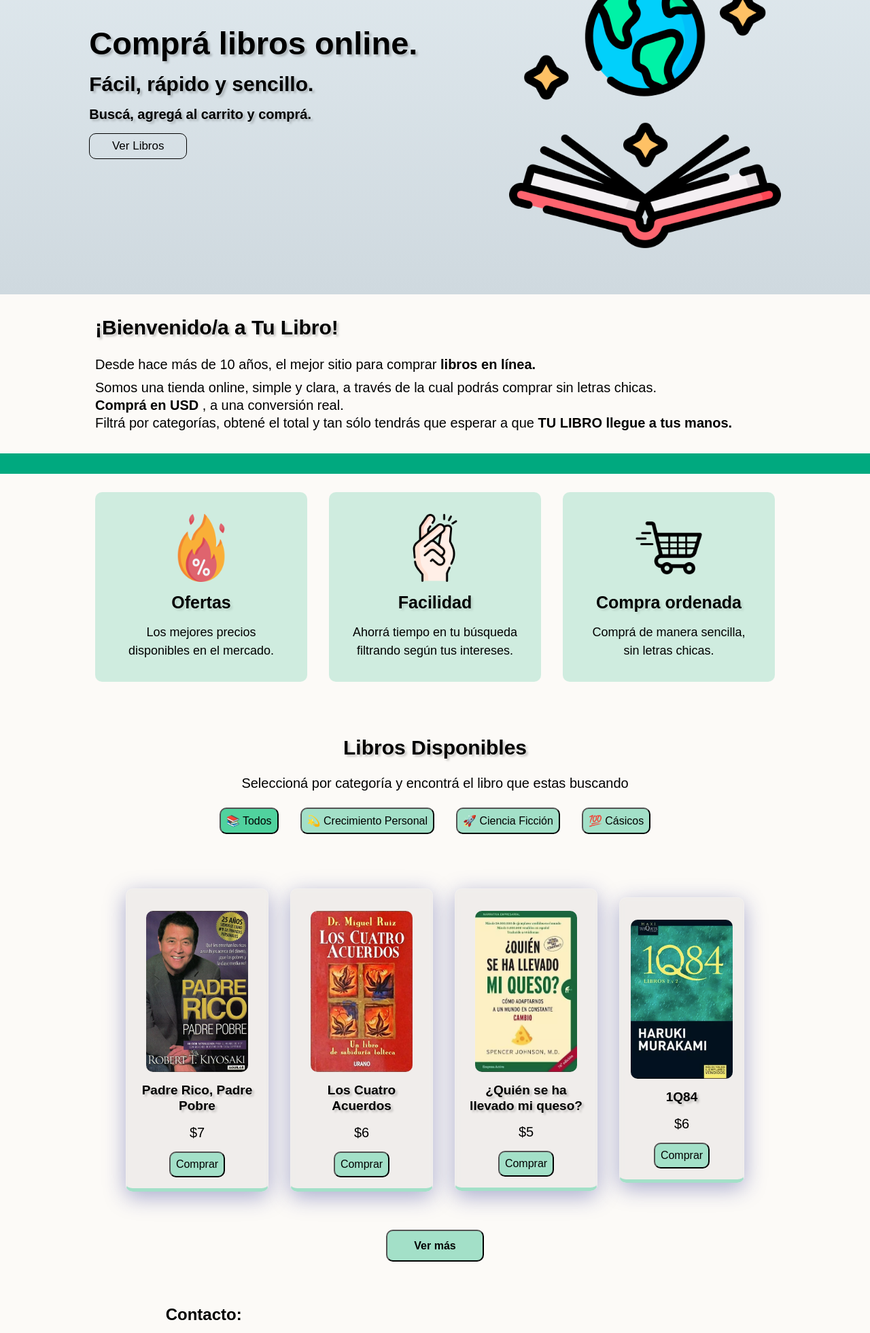
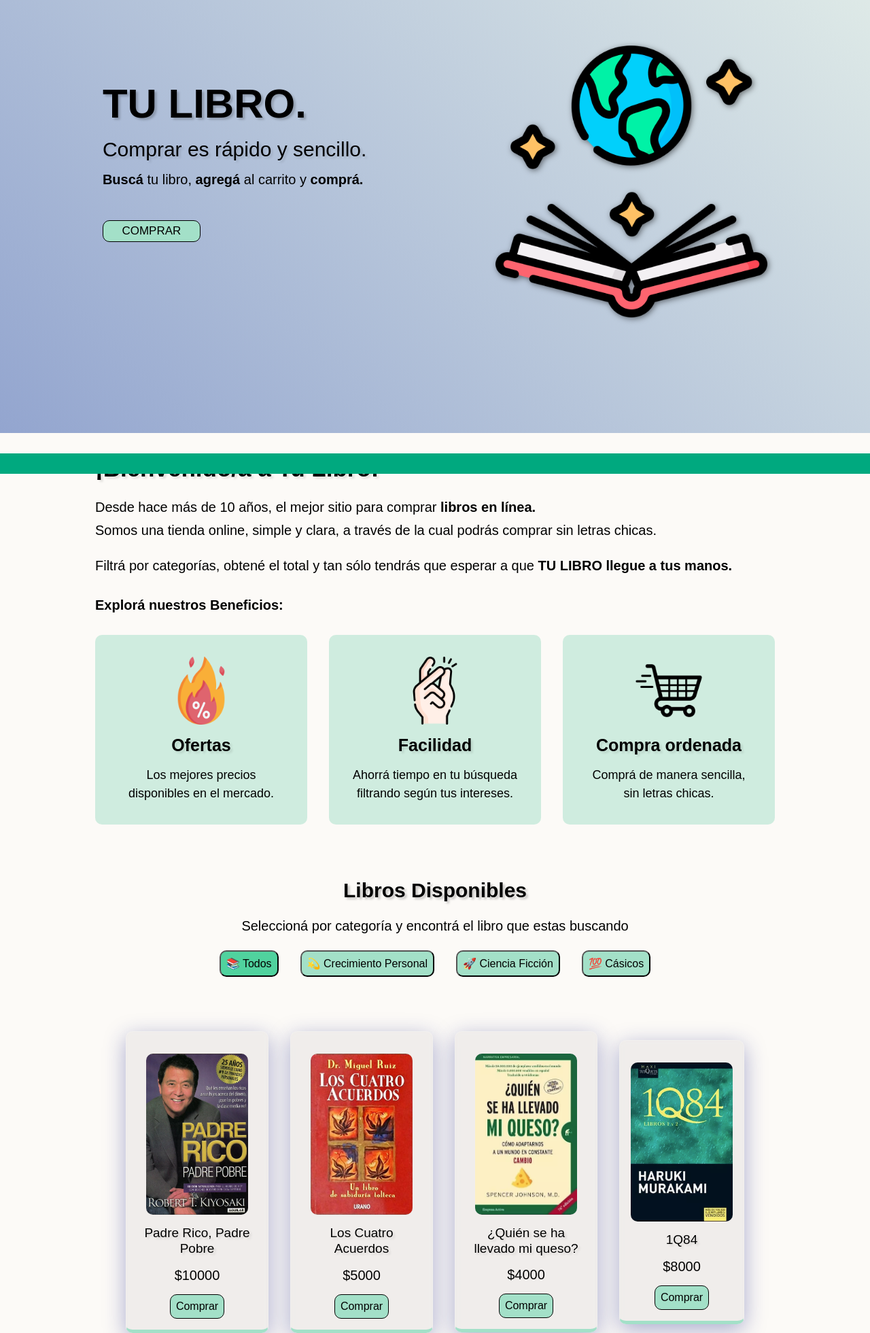
Before and after one commit to MicaBahurlet/TuLibro, a plain HTML site: page index.html in a window 1280 px wide. Shown: the part 163-2124 px from the top of the page at 68% size. Drawn offline with nearby package versions, Linux system fonts and the light colour scheme.

Commit message:
version 2 UX/UI

```diff
--- a/assets/Style.css
+++ b/assets/Style.css
@@ -2,13 +2,18 @@
     margin: 0;
     padding: 0;
     box-sizing: border-box;
-    font-family: 'Manrope', sans-serif;
+    font-family: "Poppins", sans-serif;
 
 }
 
 body{
     background-color: #FCFAF7;
     overflow-x: hidden; /* Para que no me genere un scroll horizontal el carrito.*/
+}
+
+html {
+    scroll-behavior: smooth;
+    scroll-padding-top: 7rem;
 }
 
 header{
@@ -73,7 +78,7 @@ header a img{
 }
 
 #NavBar .navList a:hover{
-    font-weight: 900;
+    font-weight: 700;
 }
 
 
@@ -322,7 +327,17 @@ header a img{
     justify-content: space-around;
     align-items: center;
     padding: 4rem;
-    background-image: linear-gradient(to top, #cfd9df 0%, #e2ebf0 100%);
+    /* background-image: linear-gradient(to top, #cfd9df 0%, #e2ebf0 100%); */
+    background-image: linear-gradient(45deg, #93a5cf 0%, #e4efe9 100%);
+
+
+
+
+
+    height: 100vh;
+    width: 100%;
+    gap: 1rem;
+    color: black;
 
 }
 
@@ -330,29 +345,34 @@ header a img{
     display: flex;
     flex-direction: column;
     gap: 1rem;
+
 }
 
 #Hero .textHero h1{
-    font-size: 47px;
+    font-size: 60px;
     text-shadow: 0.2rem 0.2rem 0.2rem rgba(0, 0, 0, 0.2);
+    font-weight: 600;
 
 }
 #Hero .textHero h2{
     font-size: 30px;
-    text-shadow: 0.2rem 0.2rem 0.2rem rgba(0, 0, 0, 0.2);
+    text-shadow: 0.2rem 0.2rem 0.2rem rgba(0, 0, 0, 0.1);
+    font-weight: 500;
+
 
 }
 
 #Hero .textHero h3{
     font-size: 20px;
-    text-shadow: 0.2rem 0.2rem 0.2rem rgba(0, 0, 0, 0.2);
+    font-weight: 400;
+
 
 }
 
 .button {
-    --color: #00A97F;
-    padding: 0.5rem;
-    background-color: transparent;
+    background-color: #A3E0C8;
+    padding: 5px;
+    /* background-color: transparent; */
     border-radius: 10px;
     position: relative;
     overflow: hidden;
@@ -360,7 +380,7 @@ header a img{
     transition: .5s;
     font-weight: 400;
     font-size: 17px;
-    border: 1px solid black;
+    border: 0.5px solid black;
     color: whitesmoke;
     z-index: 1;
     width: 100%;
@@ -370,6 +390,7 @@ header a img{
     -moz-border-radius: 10px;
     -ms-border-radius: 10px;
     -o-border-radius: 10px;
+    margin-top: 2rem;
 }
 
 .button::before, .button::after {
@@ -381,8 +402,10 @@ header a img{
     position: absolute;
     border-radius: 50%;
     z-index: -1;
-    background-color: var(--color);
+
     transition: 1s ease;
+     background-color: #00A97F;
+
 }
 
 .button::before {
@@ -420,6 +443,9 @@ header a img{
     height: auto;
     max-width: 400px;
     margin-top: 4rem;
+    filter: drop-shadow(2px 2px 4px rgba(0, 0, 0, 0.5));
+
+
 
 }
 
@@ -438,8 +464,8 @@ header a img{
 }
 
 #Beneficios h3{
-    font-size: 30px;
-    text-shadow: 0.2rem 0.2rem 0.2rem rgba(0, 0, 0, 0.2);
+    font-size: 35px;
+    text-shadow: 0.2rem 0.2rem 0.2rem rgba(0, 0, 0, 0.1);
     margin-bottom: 1rem;
 }
 
@@ -544,6 +570,7 @@ header a img{
     background-color:#A3E0C8;
     resize: none;
     color: black;
+    cursor: pointer;
 }
 
 .btnComprarLibro{
@@ -558,6 +585,7 @@ header a img{
     background-color:#A3E0C8;
     resize: none;
     color: black;
+    border: 0.5px solid black;
 }
 
 .btnComprarLibro:hover{
@@ -635,10 +663,11 @@ header a img{
     text-align: center;
     font-size: 19px;
     line-height: 1.2;
-    text-shadow: 0.2rem 0.2rem 0.2rem rgba(0, 0, 0, 0.2);
+    text-shadow: 0.2rem 0.2rem 0.2rem rgba(0, 0, 0, 0.1);
     width: 100%;
     height: auto;
     max-width: 11rem;
+    font-weight: 300;
 }
 
 /*----------- BTN - VER MÁS------------- */
@@ -659,7 +688,7 @@ header a img{
     -ms-border-radius: 10px;
     -o-border-radius: 10px;
     font-size: 16px;
-    font-weight: 900;
+    font-weight: 600;
     background-color:#A3E0C8/*CAMBIAR COLOR*/
 }
 
@@ -717,15 +746,19 @@ header a img{
 
 .Enviar{
     width: 5rem;
-    padding: 0.8rem;
+    padding: 5px;
     border-radius: 10px;
+    text-align: center;
+    justify-content: center;
+    align-items: center;
     -webkit-border-radius: 10px;
     -moz-border-radius: 10px;
     -ms-border-radius: 10px;
     -o-border-radius: 10px;
     font-size: 16px;
-    font-weight: 900;
+    font-weight: 600;
     background-color:#A3E0C8;
+    border: 0.5px solid black;
 }
 
 .Enviar:hover{
--- a/assets/data.js
+++ b/assets/data.js
@@ -2,98 +2,98 @@ const librosData =[
     {
         id: 1,
         name: "Padre Rico, Padre Pobre",
-        bid: 7.00,
+        bid: 10000,
         category: "Crecimiento",
         img: "./img/PadreRicoPadrePobre.png"
     },
     {
         id: 2,
         name: "Los Cuatro Acuerdos",
-        bid: 6.00,
+        bid: 5000,
         category:"Crecimiento",
         img: "./img/LosCuatroAcuerdos.png"
     },
     {
         id: 3,
         name: "¿Quién se ha llevado mi queso?",
-        bid: 5.00,
+        bid: 4000,
         category: "Crecimiento",
         img: "./img/QuienSeHaLLevadoMiQueso.png"
     },
     {
         id: 4,
         name: "1Q84",
-        bid: 6.00,
+        bid: 8000,
         category: "Ficción",
         img: "./img/HarukiMurakami.png"
     },
     {
         id: 5,
         name: "1984",
-        bid: 7.00,
+        bid: 7000,
         category: "Ficción",
         img: "./img/1984.png"
     },
     {
         id: 6,
         name: "Un Mundo Feliz",
-        bid: 6.00,
+        bid: 10000,
         category: "Ficción",
         img: "./img/UnMundoFeliz.png",
     },
     {
         id: 7,
         name: "Don Quijote de la Mancha",
-        bid: 10.00,
+        bid: 9000,
         category: "Clásicos",
         img: "./img/Quijote.png",
     },
     {
         id: 8,
         name: "Cien años de Soledad",
-        bid: 8.00,
+        bid: 10000,
         category: "Clásicos",
         img: "./img/CienAños.png",
     },
     {
         id: 9,
         name: "Ensayo sobre la ceguera",
-        bid: 7.00,
+        bid: 11000,
         category: "Clásicos",
         img: "./img/Ensayo.png",
     },
     {
         id: 10,
         name: "Hábitos Atómicos",
-        bid: 8.00,
+        bid: 15000,
         category: "Crecimiento",
         img: "./img/HabitosAtomicos.png",
     },
     {
         id: 11,
         name: "Nuestra parte de noche",
-        bid: 5.89,
+        bid: 6789,
         category: "Ficción",
         img: "./img/NuestraParteDeNoche.png",
     },
     {
         id: 12,
         name: "El Principito",
-        bid: 6.00,
+        bid: 9500,
         category: "Clásicos",
         img: "./img/ElPrincipito.png",
     },
     {
         id: 13,
         name: "Platero y yo",
-        bid: 3.00,
+        bid: 8900,
         category: "Clásicos",
         img: "./img/Platero.png",
     },
     {
         id: 14,
         name: "La Caza del Carnero Salvaje",
-        bid: 5.00,
+        bid: 6700,
         category: "Ficción",
         img: "./img/Murakami.png",
     }
--- a/assets/mediaqueryes.css
+++ b/assets/mediaqueryes.css
@@ -237,7 +237,7 @@
        width: 100%;
        height: auto;
        max-width: 350px;
-       text-align: center;
+       text-align: start;
        align-items: center;
     }
 
@@ -274,7 +274,7 @@
     }
 
     #Beneficios, h3, p{
-        text-align: center;
+        text-align: start;
         width: 100%;
         height: auto;
         max-width: 350px;
@@ -288,6 +288,8 @@
        width: 100%;
        height: auto;
        max-width: 250px;
+       justify-content: center;
+       align-items: center;
    }
 
    #cardsBeneficios .cards{
--- a/index.html
+++ b/index.html
@@ -19,7 +19,7 @@
 <body>
     <header>
         <a href="index.html">
-            <img class="logo" src="./img/TuLibroLogo1.png" alt="Logo del sitio">
+            <img class="logo" src="./img/logo3.png" alt="Logo del sitio">
         </a>
 
         <button id="abrir" class="abrir-menu"><i class="bi bi-list"></i></button>
@@ -62,10 +62,10 @@
 
     <section id="Hero">
         <div class="textHero">
-            <h1>Comprá libros online.</h1>
-            <h2>Fácil, rápido y sencillo.</h2>
-            <h3>Buscá, agregá al carrito y comprá.</h3>
-            <button class="button"> <a href="#LibrosDisponibles"> Ver Libros</a> </button>
+            <h1>TU LIBRO.</h1>
+            <h2>Comprar es rápido y sencillo.</h2>
+            <h3> <b>Buscá</b> tu libro, <b> agregá</b> al carrito y <b> comprá.</b></h3>
+            <button class="button"> <a href="#LibrosDisponibles"> COMPRAR</a> </button>
         </div>
 
         <div>
@@ -78,7 +78,7 @@
         <h3>¡Bienvenido/a a Tu Libro!</h3>
         <p>Desde hace más de 10 años, el mejor sitio para comprar <strong> libros en línea.</strong></p>
         <p>Somos una tienda online, simple  y clara, a través de la cual podrás comprar sin letras chicas. <br>
-            <strong> Comprá en USD </strong>, a una conversión real.
+
             <br> Filtrá por categorías, obtené el total y tan sólo tendrás que esperar a que
             <strong> TU LIBRO llegue a tus manos.</strong> <br>
             <br>
@@ -165,7 +165,7 @@
 
     <footer>
         <h3>Todos los Derechos Reservados.</h3>
-       <img src="./img/TuLibroLogo1.png" alt="">
+       <img src="./img/logo3.png" alt="Logo Tu Libro">
     </footer>
     <div class="addModal"></div>
     <script src="./assets/data.js" ></script>
```
Also changed, not shown: img/LOGO2.png (added), img/dia-mundial-del-libro.png (added), img/logo3.png (added), 1 other file.
